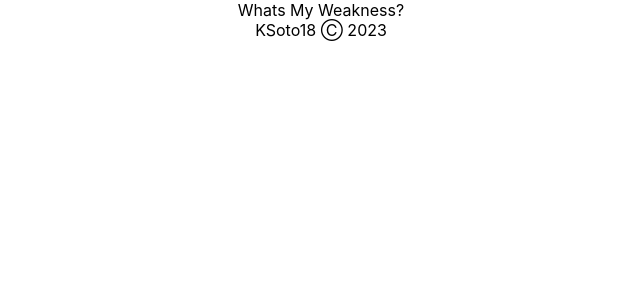
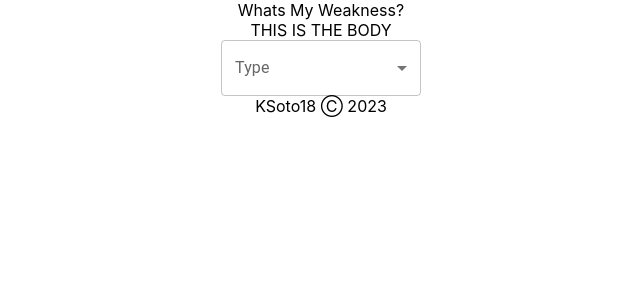
Before and after one commit to KSoto18/PKMN-WMW, a React (Create React App) app: page / in a window 1280 px wide. Shown: the top 300 px of the page, without its empty margins (319-959 px from the left). Built offline with nearby package versions, Linux system fonts and the light colour scheme.

Commit message:
added MaterialUI and worked in the search component

```diff
--- a/package.json
+++ b/package.json
@@ -3,6 +3,9 @@
   "version": "0.1.0",
   "private": true,
   "dependencies": {
+    "@emotion/react": "^11.10.5",
+    "@emotion/styled": "^11.10.5",
+    "@mui/material": "^5.11.3",
     "@testing-library/jest-dom": "^5.16.5",
     "@testing-library/react": "^13.4.0",
     "@testing-library/user-event": "^13.5.0",
--- a/src/App.js
+++ b/src/App.js
@@ -4,6 +4,7 @@ import './App.css';
 // Components
 import Header from './components/Header'
 import Footer from './components/Footer';
+import Body from './components/Body';
 
 function App() {
   return (
@@ -11,6 +12,10 @@ function App() {
     <div className="App">
 
      <Header />
+
+     <section>
+      <Body />
+     </section>
 
 
      <Footer />
--- /dev/null
+++ b/src/components/Body/index.jsx
@@ -0,0 +1,31 @@
+import React from 'react';
+
+import './styles.css';
+
+// Components
+import Search from '../Search';
+
+const Body = () => {
+
+
+    return (
+
+        <div> THIS IS THE BODY
+
+            <div>
+                <Search />
+            </div>
+
+        </div>
+
+    )
+
+
+
+}
+
+
+
+
+
+export default Body;
--- /dev/null
+++ b/src/components/Search/index.jsx
@@ -0,0 +1,61 @@
+import * as React from 'react';
+
+// UI Imports
+import Box from '@mui/material/Box';
+import InputLabel from '@mui/material/InputLabel';
+import MenuItem from '@mui/material/MenuItem';
+import FormControl from '@mui/material/FormControl';
+import Select from '@mui/material/Select';
+
+
+export default function TypeSelect() {
+    const [type, setType] = React.useState('');
+
+    const handleChange = (event) => {
+        setType(event.target.value);
+    };
+
+    return (
+
+        <section>
+
+            <div>
+                <Box sx={{ minWidth: 120 }}>
+                    <FormControl sx={{ width: 200}}>
+
+                        <InputLabel id="type-select-label">Type</InputLabel>
+                        <Select
+                            labelId="type-select-label"
+                            id="type-select"
+                            value={type}
+                            label="Type"
+                            onChange={handleChange}
+                        >
+                            <MenuItem value={1}>Bug</MenuItem>
+                            <MenuItem value={2}>Dark</MenuItem>
+                            <MenuItem value={3}>Dragon</MenuItem>
+                            <MenuItem value={4}>Electric</MenuItem>
+                            <MenuItem value={5}>Fairy</MenuItem>
+                            <MenuItem value={6}>Fighting</MenuItem>
+                            <MenuItem value={7}>Fire</MenuItem>
+                            <MenuItem value={8}>Flying</MenuItem>
+                            <MenuItem value={9}>Ghost</MenuItem>
+                            <MenuItem value={10}>Grass</MenuItem>
+                            <MenuItem value={11}>Ground</MenuItem>
+                            <MenuItem value={12}>Ice</MenuItem>
+                            <MenuItem value={13}>Normal</MenuItem>
+                            <MenuItem value={14}>Poison</MenuItem>
+                            <MenuItem value={15}>Psychic</MenuItem>
+                            <MenuItem value={16}>Rock</MenuItem>
+                            <MenuItem value={17}>Steel</MenuItem>
+                            <MenuItem value={18}>Water</MenuItem>
+
+                        </Select>
+
+                    </FormControl>
+                </Box>
+            </div>
+
+        </section>
+    );
+}
```
Also changed, not shown: src/components/Body/styles.css (added), src/components/Search/styles.css (added), 1 other file (tests, documents, lock files or other folders).
